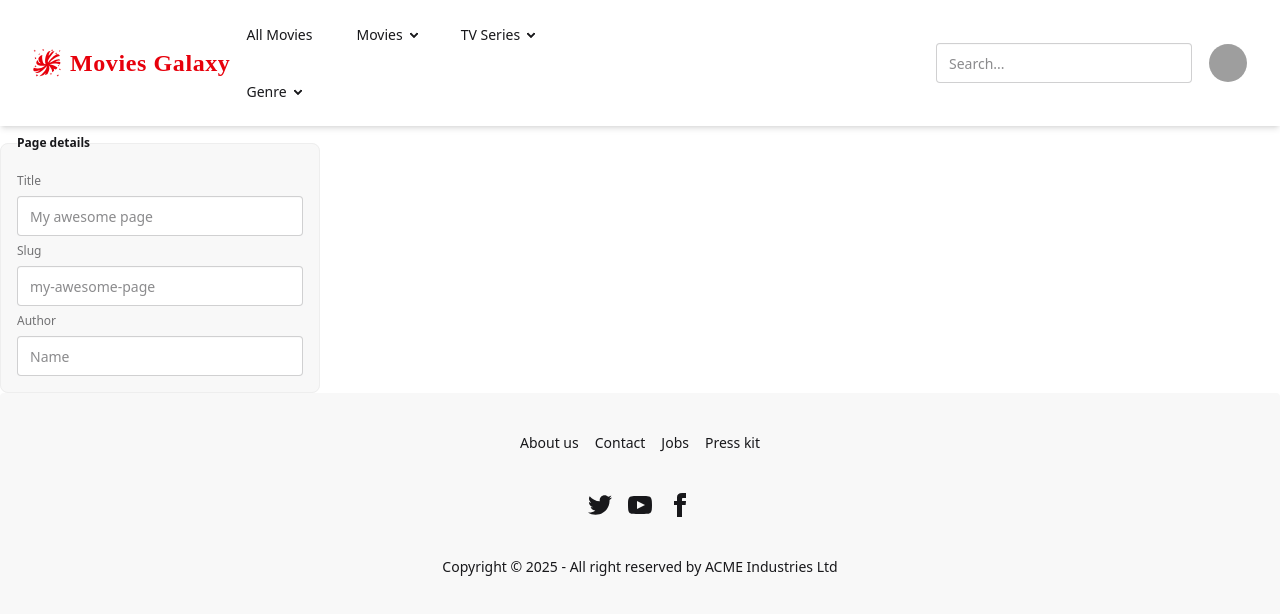
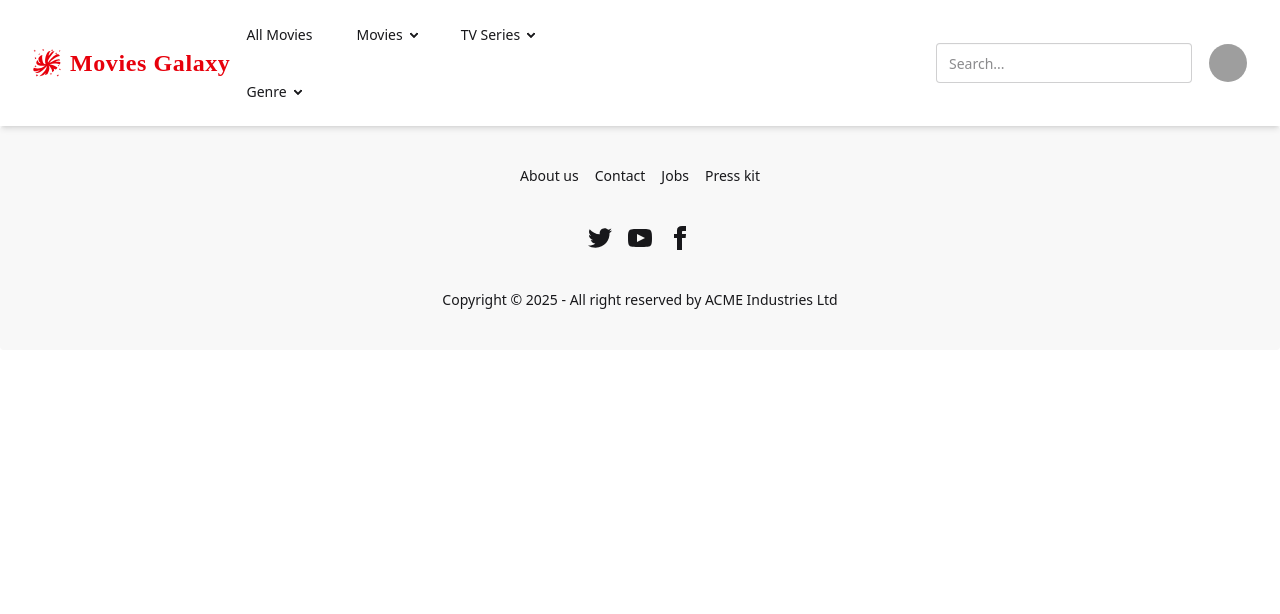
Before and after one commit to Amitkumersarkar/Movies-Galaxy, a React (Vite) app: page /profile in a window 1280 px wide. Shown: the top 614 px of the page. Built offline with nearby package versions, Linux system fonts and the light colour scheme; grey boxes are pictures that could not be loaded.

Commit message:
added update and add movies pages

```diff
--- /dev/null
+++ b/src/Pages/AddMovies.jsx
@@ -0,0 +1,10 @@
+
+const AddMovies = () => {
+    return (
+        <div>
+            <h2>Add movies : </h2>
+        </div>
+    );
+};
+
+export default AddMovies;
--- /dev/null
+++ b/src/Pages/AdminProfile.jsx
@@ -0,0 +1,10 @@
+
+const AdminProfile = () => {
+    return (
+        <div>
+
+        </div>
+    );
+};
+
+export default AdminProfile;
--- a/src/Pages/Profile.jsx
+++ /dev/null
@@ -1,20 +0,0 @@
-
-const Profile = () => {
-
-    return (
-        <fieldset className="fieldset bg-base-200 border-base-300 rounded-box w-xs border p-4">
-            <legend className="fieldset-legend">Page details</legend>
-
-            <label className="label">Title</label>
-            <input type="text" className="input" placeholder="My awesome page" />
-
-            <label className="label">Slug</label>
-            <input type="text" className="input" placeholder="my-awesome-page" />
-
-            <label className="label">Author</label>
-            <input type="text" className="input" placeholder="Name" />
-        </fieldset>
-    );
-};
-
-export default Profile;
--- /dev/null
+++ b/src/Pages/UpdateMovies.jsx
@@ -0,0 +1,10 @@
+
+const UpdateMovies = () => {
+    return (
+        <div>
+            <h2>Update Movies : </h2>
+        </div>
+    );
+};
+
+export default UpdateMovies;
```
Also changed, not shown: src/main.jsx (+12 -2 lines).
